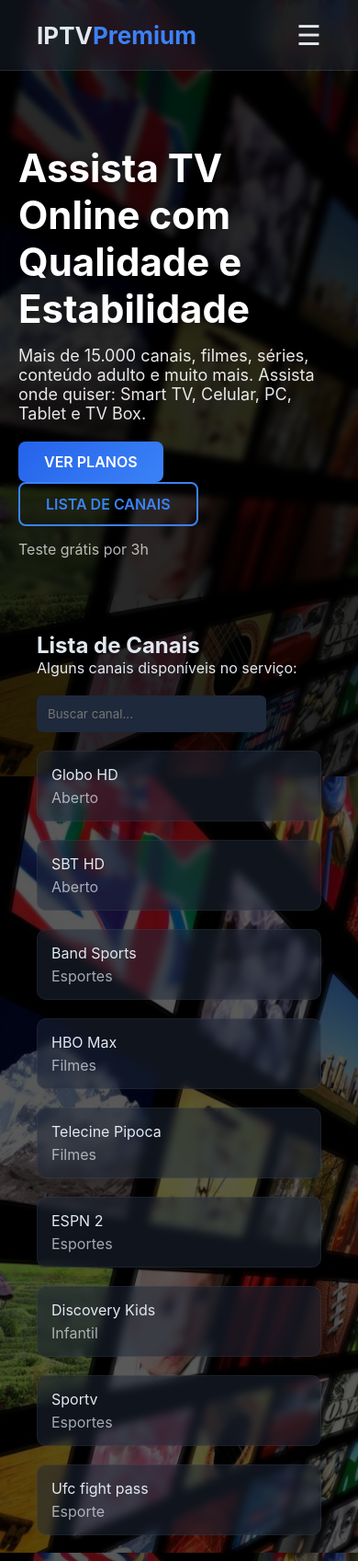
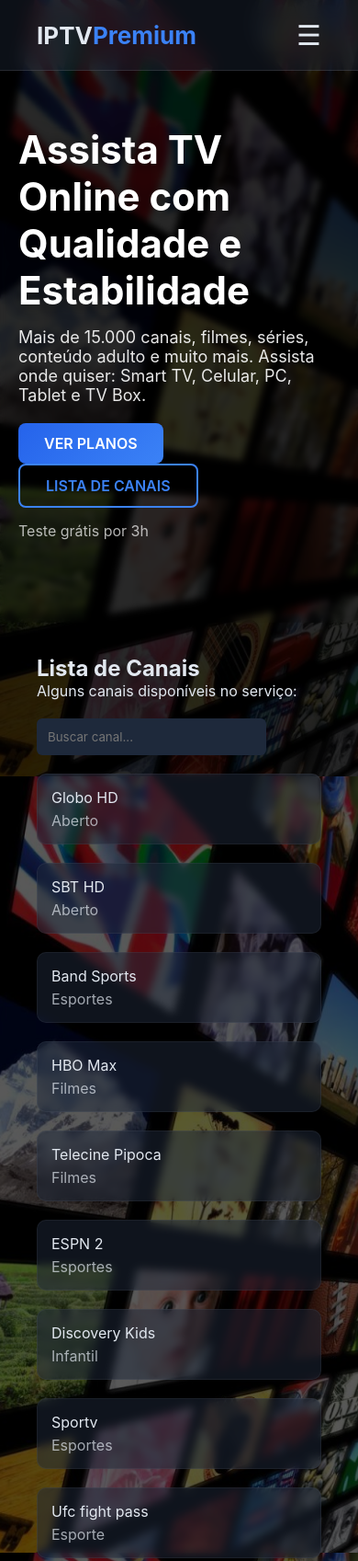
Before and after one commit to Jrscell/Meu-IPTV, a plain HTML site: page index.html in a window 390 px wide. Shown: the top 1697 px of the page at 92% size. Drawn offline with Linux system fonts and the light colour scheme.

Commit message:
Corrige espaçamento no mobile

```diff
--- a/style.css
+++ b/style.css
@@ -380,22 +380,18 @@ footer {
     border-top: 1px solid rgba(255,255,255,0.1);
 }
 
-
+/* Ajuste DEFINITIVO do espaçamento no mobile */
 @media (max-width: 768px) {
 
     .hero {
-        padding: 80px 20px 40px !important;  /* 40px embaixo dá respiro real */
-    }
-
-    .buttons {
-        margin-bottom: 15px !important;
+        padding-bottom: 90px !important;  /* Aumenta bastante o espaço */
     }
 
     .notice {
-        margin-bottom: 20px !important;  /* aumenta o espaço antes da próxima seção */
+        margin-bottom: 30px !important;   /* Espaço extra abaixo do "Teste grátis" */
     }
 
     .canais {
-        padding-top: 40px !important;   /* empurra a seção de canais pra baixo */
+        padding-top: 35px !important;     /* Afasta a seção de canais da hero */
     }
 }
```
